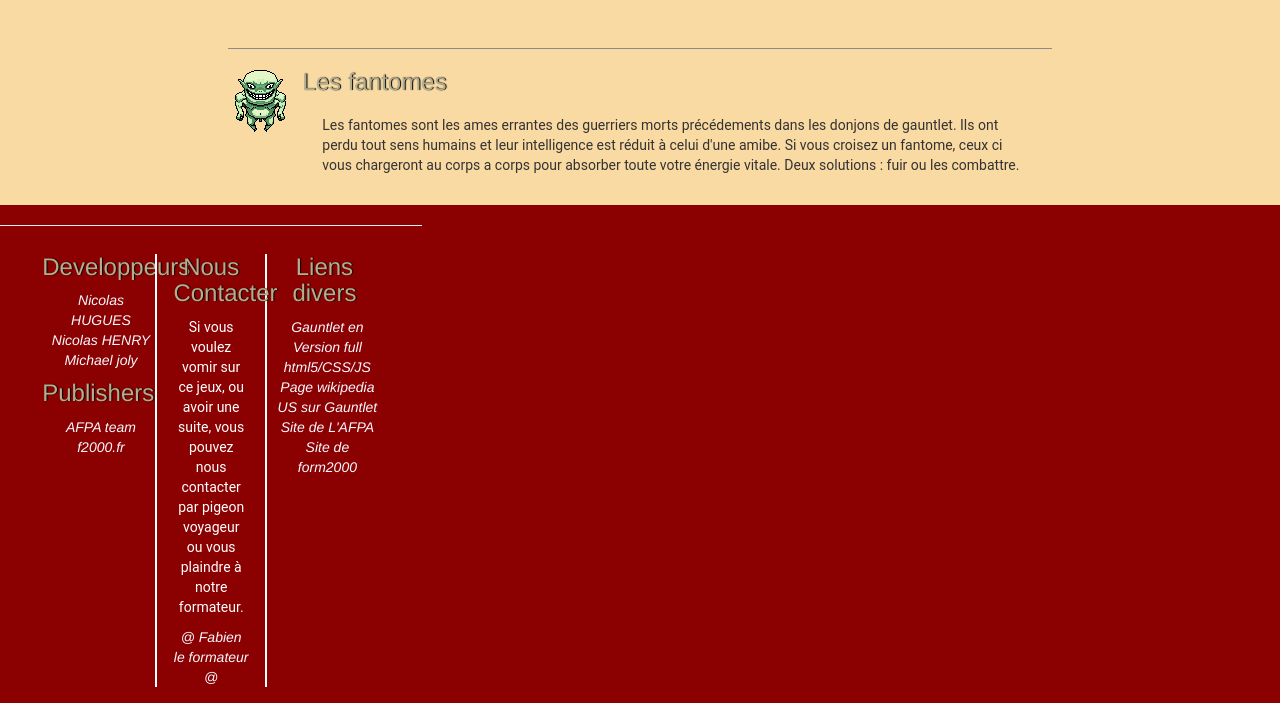
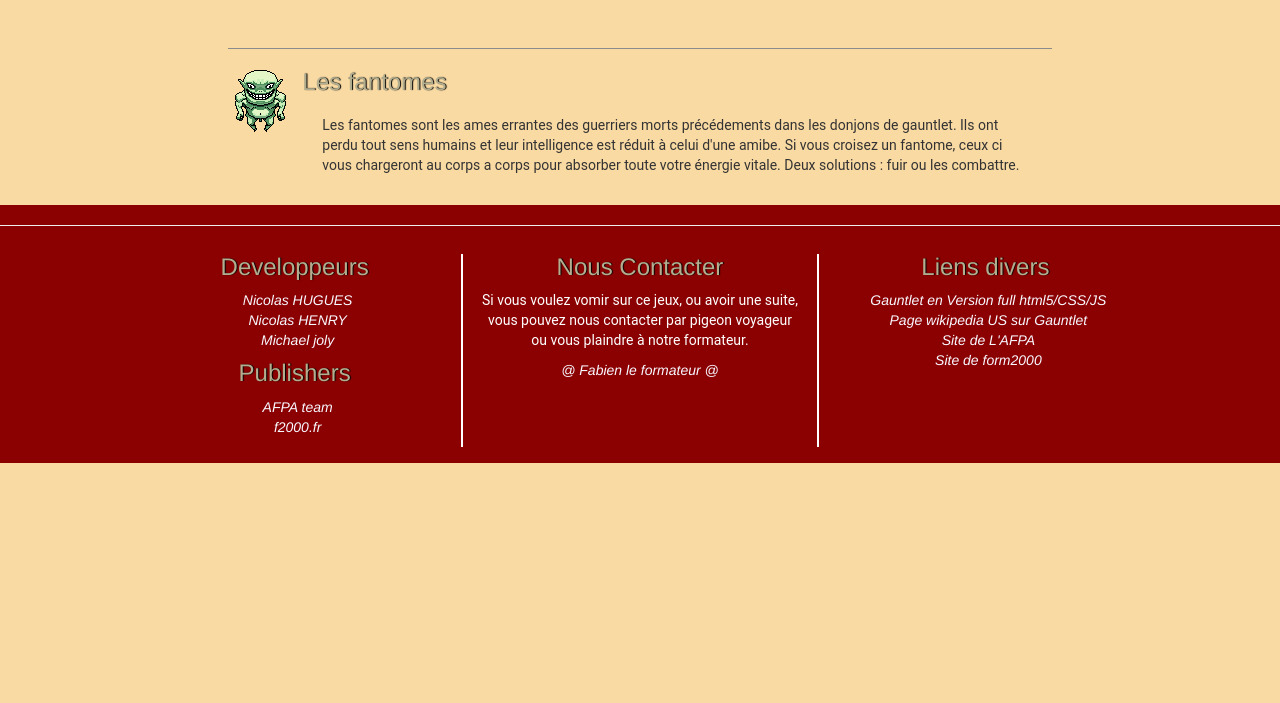
Before and after one commit to F2000-FR-AFPA-WebDev201701/gauntlet-game, a Symfony app: template src/GameBundle/Resources/views/Game/join.html.twig in a window 1280 px wide. Shown: the part 1586-2289 px from the top of the page. After the commit the page ends 2049 px from the top, so only its background shows below. Run offline with Twig, Linux system fonts and the light colour scheme; the template is opened without the code that fills it, so the values that code supplies are empty; some libraries are stand-ins or nearby versions.

Commit message:
footer bug

```diff
--- a/web/stylesheet/style.css
+++ b/web/stylesheet/style.css
@@ -237,7 +237,7 @@ footer{
 }
 
 footer div{
-    width:33%;
+    width:100%;
 }
 
 .footer-copyright{
```
